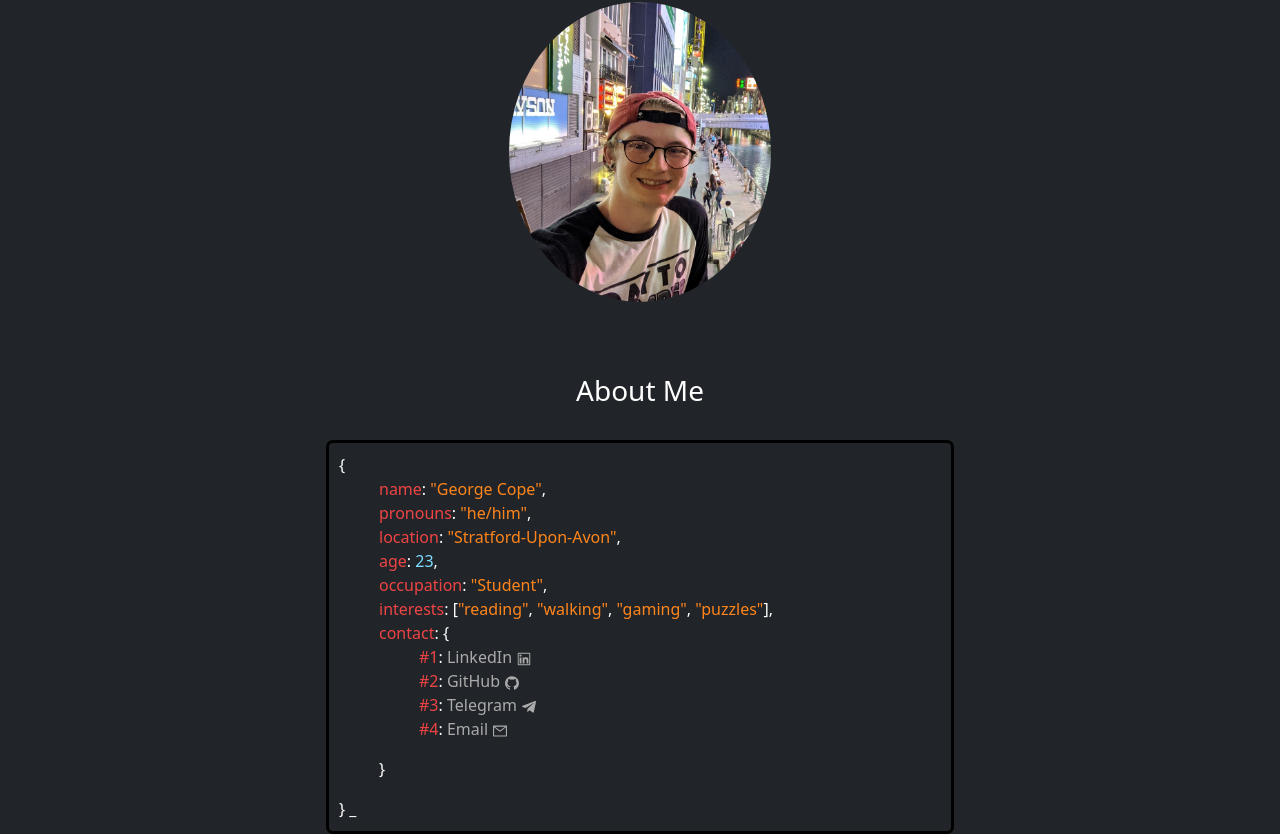
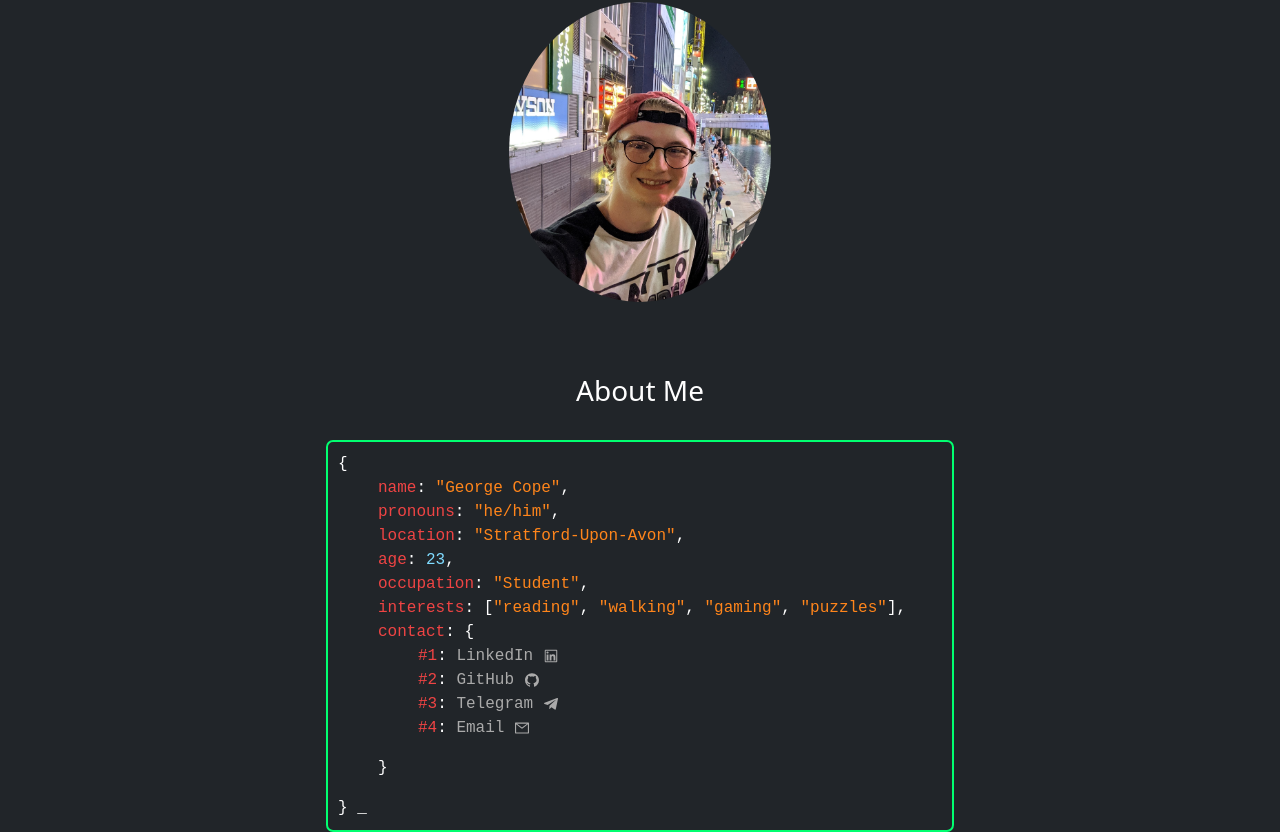
Before and after one commit to MyDryDay/React_Portfolio, a React (Create React App) app: page / in a window 1280 px wide. Shown: the part 198-1032 px from the top of the page. Built offline with nearby package versions, Linux system fonts and the light colour scheme.

Commit message:
Altered border colour & width, and changed font family for objectDiv

```diff
--- a/src/App.css
+++ b/src/App.css
@@ -1,8 +1,8 @@
-/* About page */
 *{
     box-sizing: border-box;
 }
 
+/* About page */
 .center{
     text-align: center;
 }
@@ -40,8 +40,9 @@ h3{
 .objectDiv{
     color: white;
     padding: 10px;
-    border: 3px solid black;
+    border: 2px solid #01FF70;
     border-radius: 7px;
+    font-family: monospace;
 }
 
 .tab{
```
